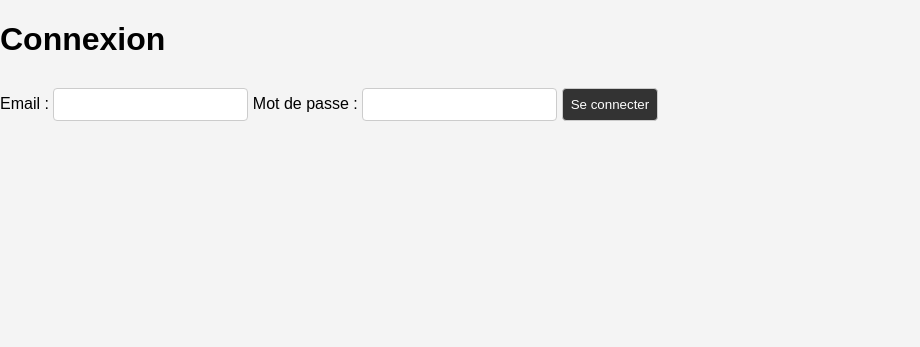
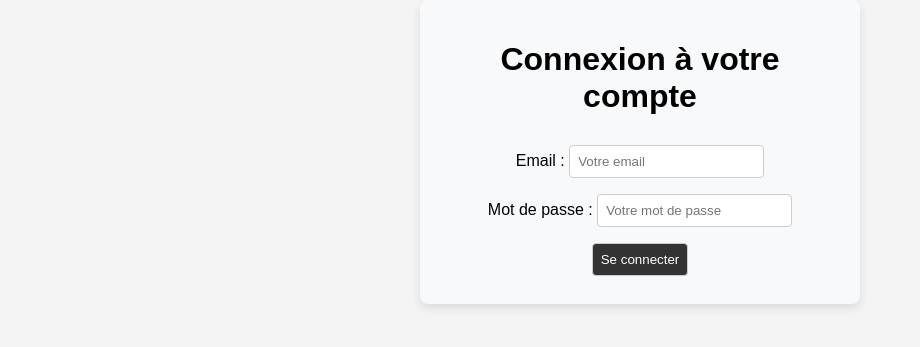
Before and after one commit to amine-m47/projet_gestion_equipe_basket, a PHP site: page /login.php in a window 1280 px wide. Shown: the top 347 px of the page, without its empty margins (0-920 px from the left). Run offline with PHP 8.4, Linux system fonts and the light colour scheme.

Commit message:
changement page connexion

```diff
--- a/assets/css/style.css
+++ b/assets/css/style.css
@@ -113,6 +113,21 @@ button:focus {
     outline: 2px solid #555;
     outline-offset: 2px;
 }
+.login-form {
+    display: flex;
+    flex-direction: column;
+    justify-content: center;
+}
+/* Container de la page de connexion */
+.login-container {
+    max-width: 400px;
+    margin: 0 auto;
+    padding: 20px;
+    background-color: #f8f9fa;
+    border-radius: 8px;
+    box-shadow: 0 4px 10px rgba(0, 0, 0, 0.1);
+    text-align: center;
+}
 
 /* Réactivité */
 @media (max-width: 600px) {
--- a/public/login.php
+++ b/public/login.php
@@ -14,20 +14,36 @@ if ($_SERVER['REQUEST_METHOD'] === 'POST') {
 <html lang="fr">
 <head>
     <meta charset="UTF-8">
-    <title>Connexion</title>
+    <meta name="viewport" content="width=device-width, initial-scale=1.0">
+    <title>Connexion - Team Basket</title>
     <link rel="stylesheet" href="../assets/css/style.css">
 </head>
 <body>
-<h1>Connexion</h1>
-<?php if (isset($_SESSION['error'])): ?>
-    <p style="color: red;"><?= $_SESSION['error']; unset($_SESSION['error']); ?></p>
-<?php endif; ?>
-<form method="POST">
-    <label>Email :</label>
-    <input type="email" name="email" required>
-    <label>Mot de passe :</label>
-    <input type="password" name="password" required>
-    <button type="submit">Se connecter</button>
-</form>
+<div class="login-container">
+
+    <h1>Connexion à votre compte</h1>
+
+    <?php if (isset($_SESSION['error'])): ?>
+        <div class="alert alert-error"><?= $_SESSION['error']; unset($_SESSION['error']); ?></div>
+    <?php endif; ?>
+
+    <form method="POST" class="login-form">
+        <div class="input-group">
+            <label for="email">Email :</label>
+            <input type="email" name="email" id="email" required placeholder="Votre email">
+        </div>
+
+        <div class="input-group">
+            <label for="password">Mot de passe :</label>
+            <input type="password" name="password" id="password" required placeholder="Votre mot de passe">
+        </div>
+
+        <div class="form-actions">
+            <button type="submit" class="btn-submit">Se connecter</button>
+        </div>
+
+
+    </form>
+</div>
 </body>
 </html>
```
